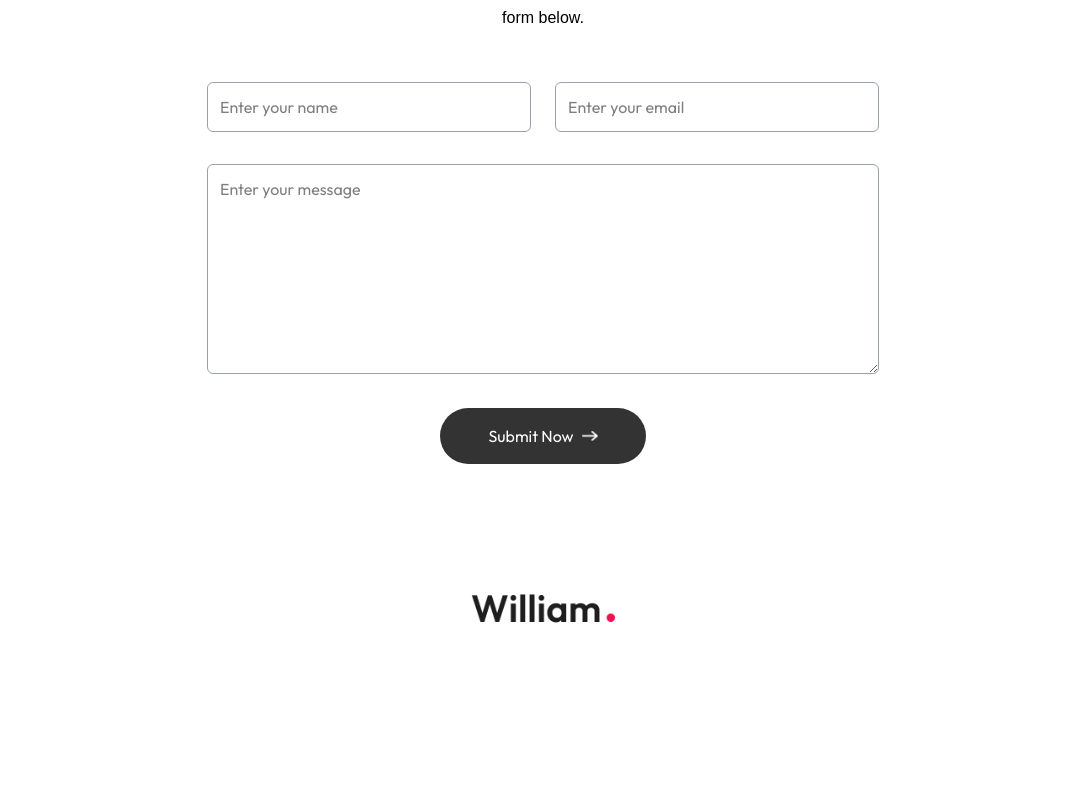
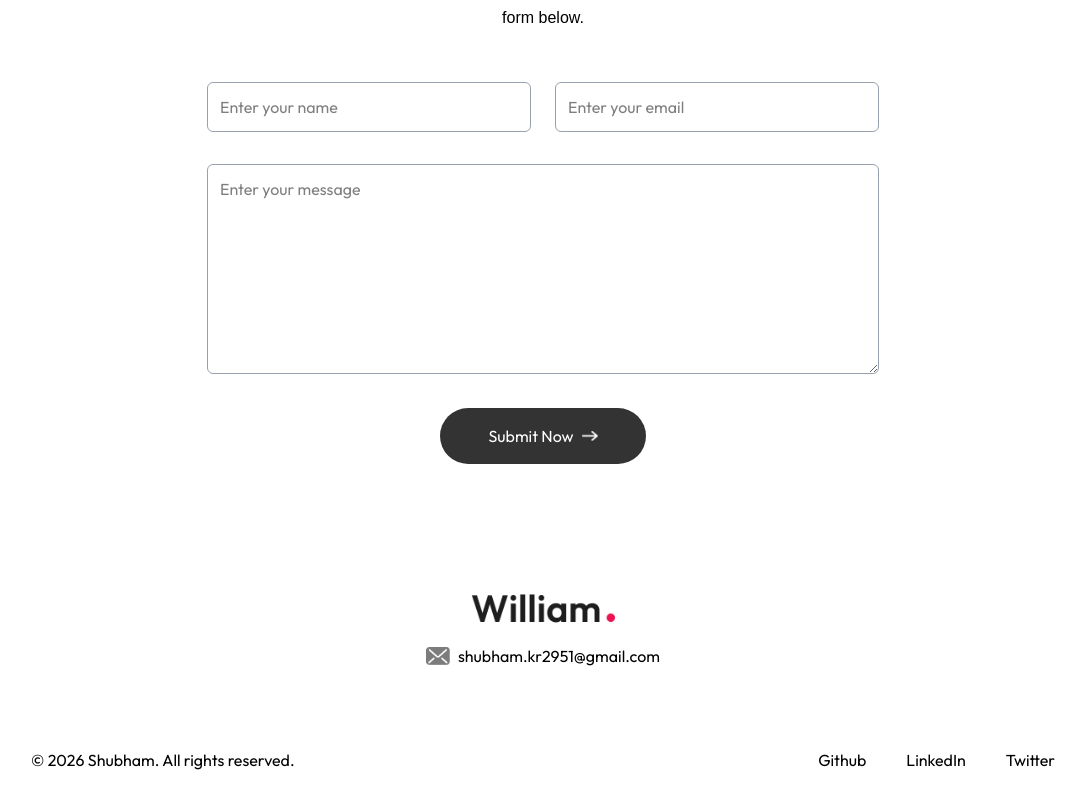
Before and after one commit to avicious/portfolio, a Next.js app: page / in a window 1280 px wide. Shown: the part 3176-3976 px from the top of the page, without its empty margins (97-1183 px from the left). Before the commit the page ends 3816 px from the top, so only its background shows below. Built offline with nearby package versions, Linux system fonts and the light colour scheme; no server answers; a web font is replaced by a local one.

Commit message:
components finished

```diff
--- a/components/Contact.jsx
+++ b/components/Contact.jsx
@@ -46,7 +46,7 @@ const Contact = () => {
       </p>
 
       <form className="max-w-2xl mx-auto" onSubmit={onSubmit}>
-        <div className="grid grid-cols-2 gap-6 mt-10 mb-8">
+        <div className="grid md:grid-cols-2 gap-6 mt-10 mb-8">
           <input
             type="text"
             placeholder="Enter your name"
--- a/components/Footer.jsx
+++ b/components/Footer.jsx
@@ -6,6 +6,32 @@ const Footer = () => {
     <div className="mt-20">
       <div className="text-center">
         <Image src={assets.logo} alt="Shubham" className="w-36 mx-auto mb-2" />
+
+        <div className="w-max flex items-center gap-2 mx-auto">
+          <Image src={assets.mail_icon} alt="mail" className="w-6" />
+          shubham.kr2951@gmail.com
+        </div>
+      </div>
+
+      <div className="text-center sm:flex items-center justify-between border-top border-gray-400 mx-[10%] mt-12 py-6">
+        <p>&copy; {new Date().getFullYear()} Shubham. All rights reserved.</p>
+        <ul className="flex items-center gap-10 justify-center mt-4 sm:mt-0">
+          <li>
+            <a target="_blank" href="">
+              Github
+            </a>
+          </li>
+          <li>
+            <a target="_blank" href="">
+              LinkedIn
+            </a>
+          </li>
+          <li>
+            <a target="_blank" href="">
+              Twitter
+            </a>
+          </li>
+        </ul>
       </div>
     </div>
   );
```
